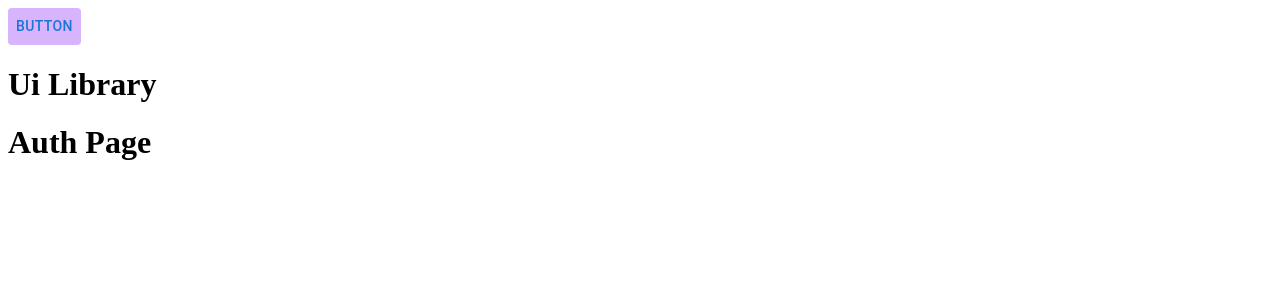
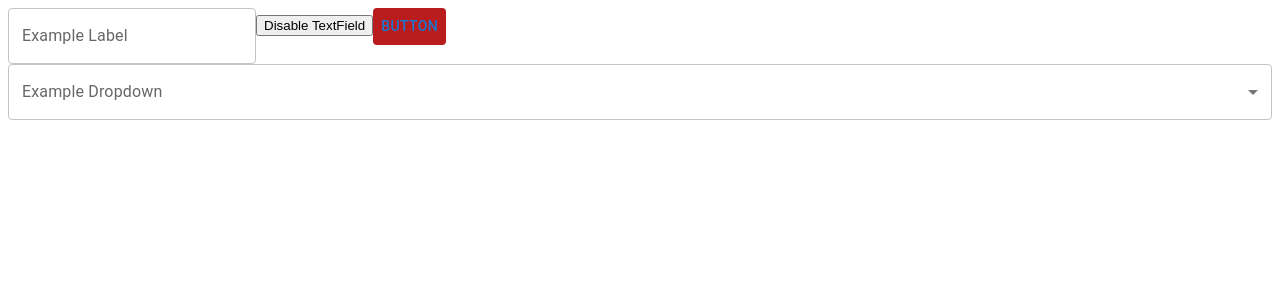
Before and after one commit to AntarikshPangea/pangea_ui_library, a React (Vite) app: page / in a window 1280 px wide. Shown: the top 300 px of the page. Built offline with nearby package versions, Linux system fonts and the light colour scheme.

Commit message:
textfield component

```diff
--- /dev/null
+++ b/lib/components/TextField/index.tsx
@@ -0,0 +1,30 @@
+import React from 'react';
+import {BaseTextFieldProps, default as MuiTextField } from '@mui/material/TextField';
+
+interface ITextFieldProps extends BaseTextFieldProps {
+  flag?: boolean;
+  errormsg?: string;
+  onChange?: (event: React.ChangeEvent<HTMLInputElement>) => void;
+  label?: string;
+}
+
+const TextField: React.FC<ITextFieldProps> = ({
+  flag = true,
+  errormsg,
+  onChange,
+  label,
+  ...props
+}) => {
+  return (
+    <MuiTextField
+      label={label}
+      error={Boolean(errormsg)}
+      helperText={errormsg}
+      onChange={onChange}
+      disabled={!flag}
+      {...props}
+    />
+  );
+};
+
+export default TextField;
--- a/lib/main.ts
+++ b/lib/main.ts
@@ -1,2 +1,3 @@
 export {default as Button} from "./components/Button"
 export {default as Dropdown} from './components/Dropdown'
+export {default as TextField} from './components/TextField'
--- a/src/App.tsx
+++ b/src/App.tsx
@@ -1,22 +1,44 @@
-import { useState } from 'react';
-import reactLogo from './assets/react.svg';
-import viteLogo from '/vite.svg';
-import { Button } from 'pangea_ui_library';
-import { StyledEngineProvider } from '@mui/material';
-import { AuthPage } from 'pangea_ui_library/page';
+import { useState } from 'react'
+import { Button, Dropdown } from 'pangea_ui_library'
+import TextField from 'pangea_ui_library/components/TextField';
 
 function App() {
-  const [count, setCount] = useState(0);
+  const options = ['Option 1', 'Option 2', 'Option 3'];
+  const [value, setValue] = useState('');
+  const [error, setError] = useState('');
+  const [flag, setFlag] = useState(true);
+
+  const handleChange = (event: React.ChangeEvent<HTMLInputElement>) => {
+    setValue(event.target.value);
+    if (event.target.value === '') {
+      setError('This field is required');
+    } else {
+      setError('');
+    }
+  };
+
+  const toggleFlag = () => {
+    setFlag((prevFlag) => !prevFlag);
+  };
 
   return (
-    <StyledEngineProvider injectFirst>
-      <div className="">
-        <Button className="bg-purple-300">Button</Button>
+    <>
+      <div className=''>
+      <TextField
+        label="Example Label"
+        value={value}
+        onChange={handleChange}
+        errormsg={error}
+        flag={flag} // Set the flag dynamically
+      />
+      <button onClick={toggleFlag}>
+        {flag ? 'Disable' : 'Enable'} TextField
+      </button>
+        <Button className='bg-red-700'>Button</Button>
+        <Dropdown label="Example Dropdown" options={options} value={value} onChange={(e) => setValue(e.target.value)} />
       </div>
-      <h1>Ui Library</h1>
-      <AuthPage />
-    </StyledEngineProvider>
-  );
+    </>
+  )
 }
 
 export default App;
```
